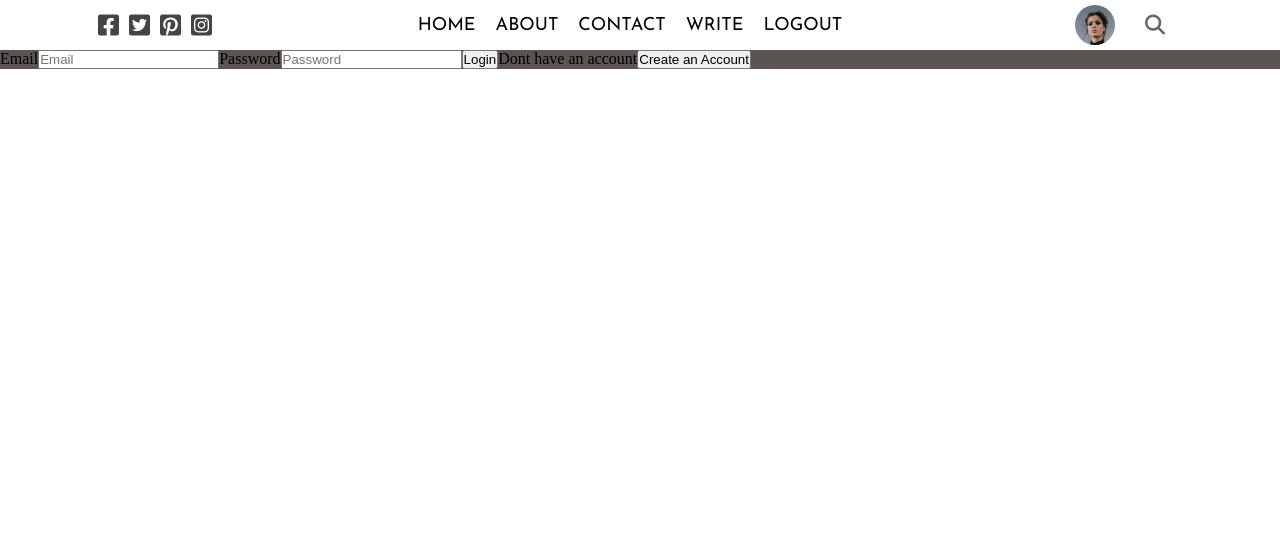
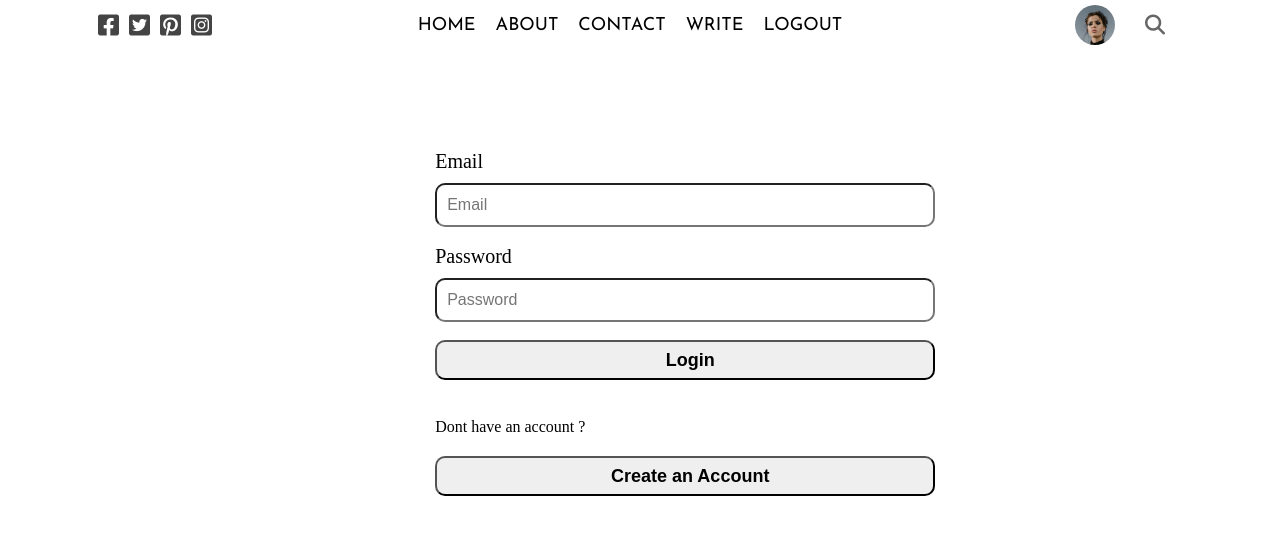
Before and after one commit to lokendra-chaulagain/Blog, a React (Create React App) app in the folder client/: page / in a window 1280 px wide. Shown: the top 534 px of the page. Built offline with nearby package versions, Linux system fonts and the light colour scheme.

Commit message:
loginPage

```diff
--- a/client/src/pages/login/Login.js
+++ b/client/src/pages/login/Login.js
@@ -6,13 +6,13 @@ function Login() {
         <div className='login'>
             <div className="loginWrapper">
                 <div className="formContainer">
-                    <label>Email</label>
-                    <input type="email" placeholder='Email' />
-                    <label>Password</label>
-                    <input type="password" placeholder='Password' />
-                    <button>Login</button>
-                    <span>Dont have an account</span>
-                    <button>Create an Account</button>
+                    <label className='labelText'>Email</label>
+                    <input className='loginInput' type="email" placeholder='Email' />
+                    <label className='labelText'>Password</label>
+                    <input className='loginInput' type="password" placeholder='Password' />
+                    <button className='loginButton'>Login</button>
+                    <span className='dontHaveAccountTxt'>Dont have an account ?</span>
+                    <button className='loginButton'>Create an Account</button>
 
 
                 </div>
--- a/client/src/pages/login/login.scss
+++ b/client/src/pages/login/login.scss
@@ -1,8 +1,44 @@
-.login{
-    background-color: rgb(92, 83, 83);
-    .loginWrapper{
-        // .formContainer{
+.login {
+    .loginWrapper {
+        .formContainer {
+            width: 500px;
+            height: 600px;
+            display: flex;
+            flex-direction: column;
+            margin-left: 34%;
+            margin-top: 100px;
 
-        // }
+            .labelText {
+                font-size: 20px;
+
+                margin-bottom: 10px;
+
+            }
+            .loginInput{
+                height: 40px;
+                margin-bottom: 18px;
+                outline: none;
+                font-size: 16px;
+                border-radius: 10px;
+                padding-left: 10px;
+
+            }
+            .dontHaveAccountTxt{
+                font-size: 16px;
+                margin-top: 20px;
+                margin-bottom: 20px;
+                cursor: pointer;
+            }
+
+            .loginButton{
+                height: 40px;
+                margin-bottom: 18px;
+                outline: none;
+                font-size: 18px;
+                border-radius: 10px;
+                padding-left: 10px;
+                font-weight: 600;
+            }
+        }
     }
 }
```
